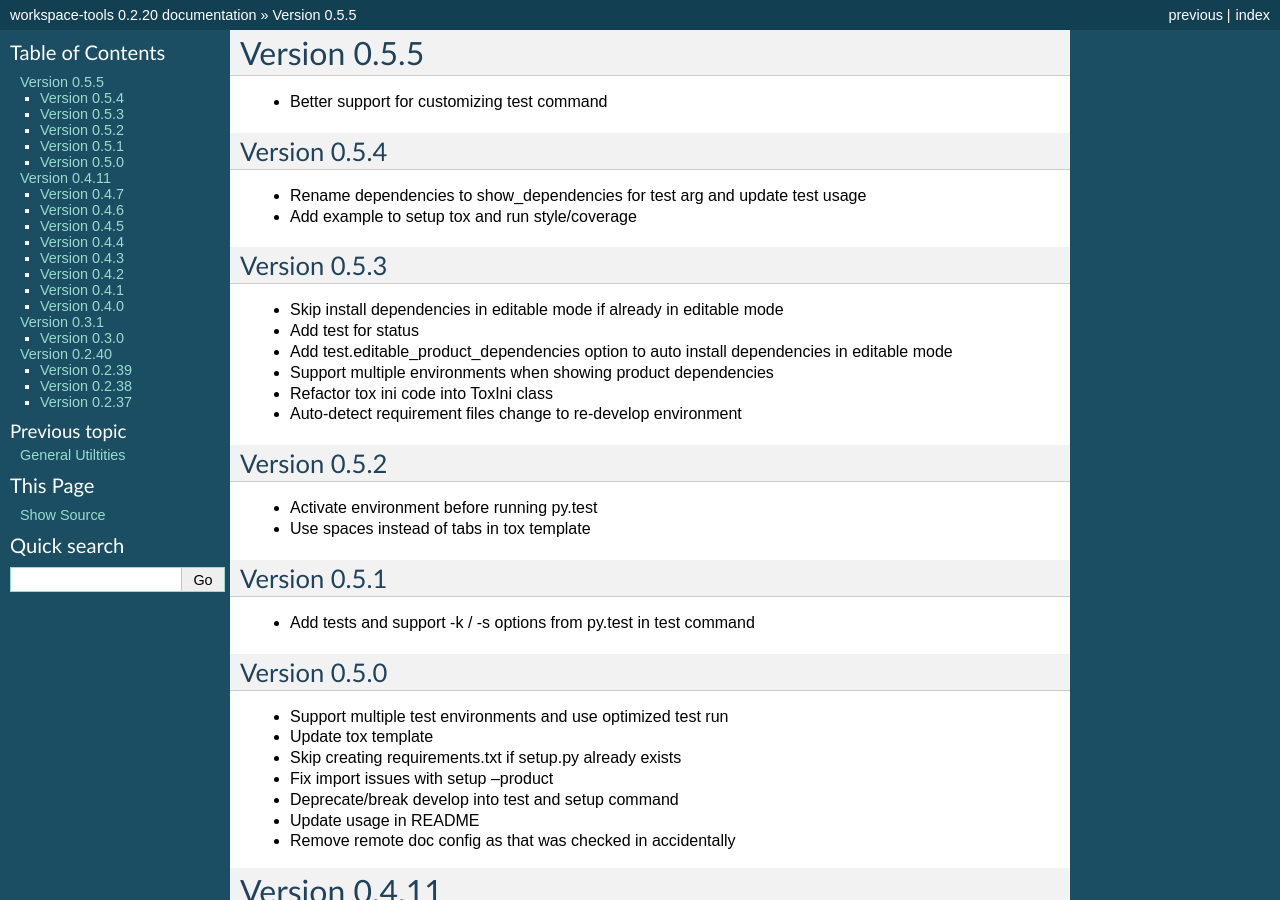
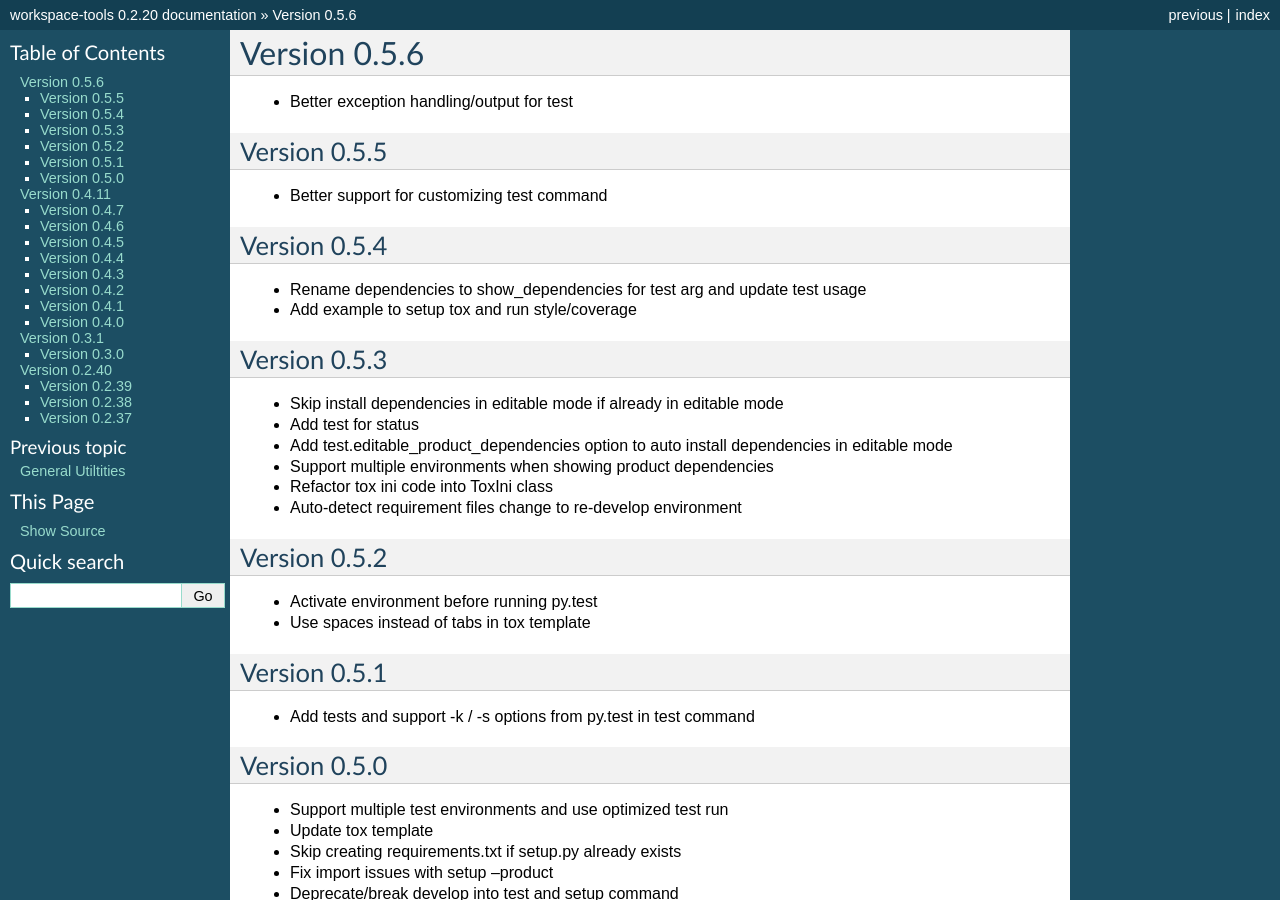
Before and after one commit to maxzheng/workspace-tools, a Sphinx documentation site: the page built from docs/CHANGELOG.rst, in a window 1280 px wide and 900 px high. Built offline with Sphinx 7.4.7, drawn with Linux system fonts in a browser that asks for light colours; some of the changed text lies outside the part shown.

Commit message:
Publish version 0.5.6

```diff
--- a/docs/CHANGELOG.rst
+++ b/docs/CHANGELOG.rst
@@ -1,5 +1,11 @@
+Version 0.5.6
+================================================================================
+
+* Better exception handling/output for test
+
+
 Version 0.5.5
-================================================================================
+--------------------------------------------------------------------------------
 
 * Better support for customizing test command
 
--- a/setup.py
+++ b/setup.py
@@ -10,7 +10,7 @@ def find_files(path):
 
 setuptools.setup(
   name='workspace-tools',
-  version='0.5.5',
+  version='0.5.6',
 
   author='Max Zheng',
   author_email='maxzheng.os @t gmail.com',
```
